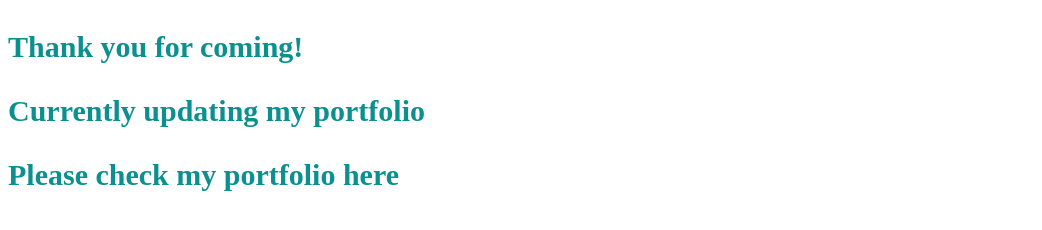
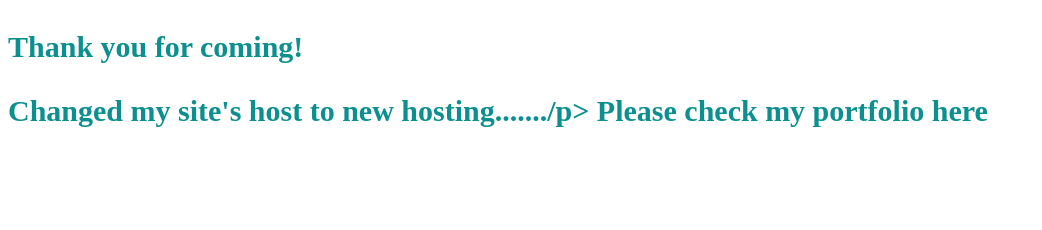
Before and after one commit to Akazad7/CVIP-web-development, a plain HTML site: page Portfolio/index.html in a window 1280 px wide. Shown: the whole page, without its empty margins (0-1042 px from the left). Drawn offline with Linux system fonts and the light colour scheme.

Commit message:
Update index.html

```diff
--- a/Portfolio/index.html
+++ b/Portfolio/index.html
@@ -195,7 +195,7 @@
     <p>&copy; Abdul Kalam Azad || All Right Reserved</p>
   </footer> -->
   <p>Thank you for coming!</p>
-  <p>Currently updating my portfolio</p>
+  <p>Changed my site's host to new hosting......./p>
   <a href="https://abdul-s-portfolio.netlify.app/">Please check my portfolio here</p>
 
   <script src="script.js"></script>
```
